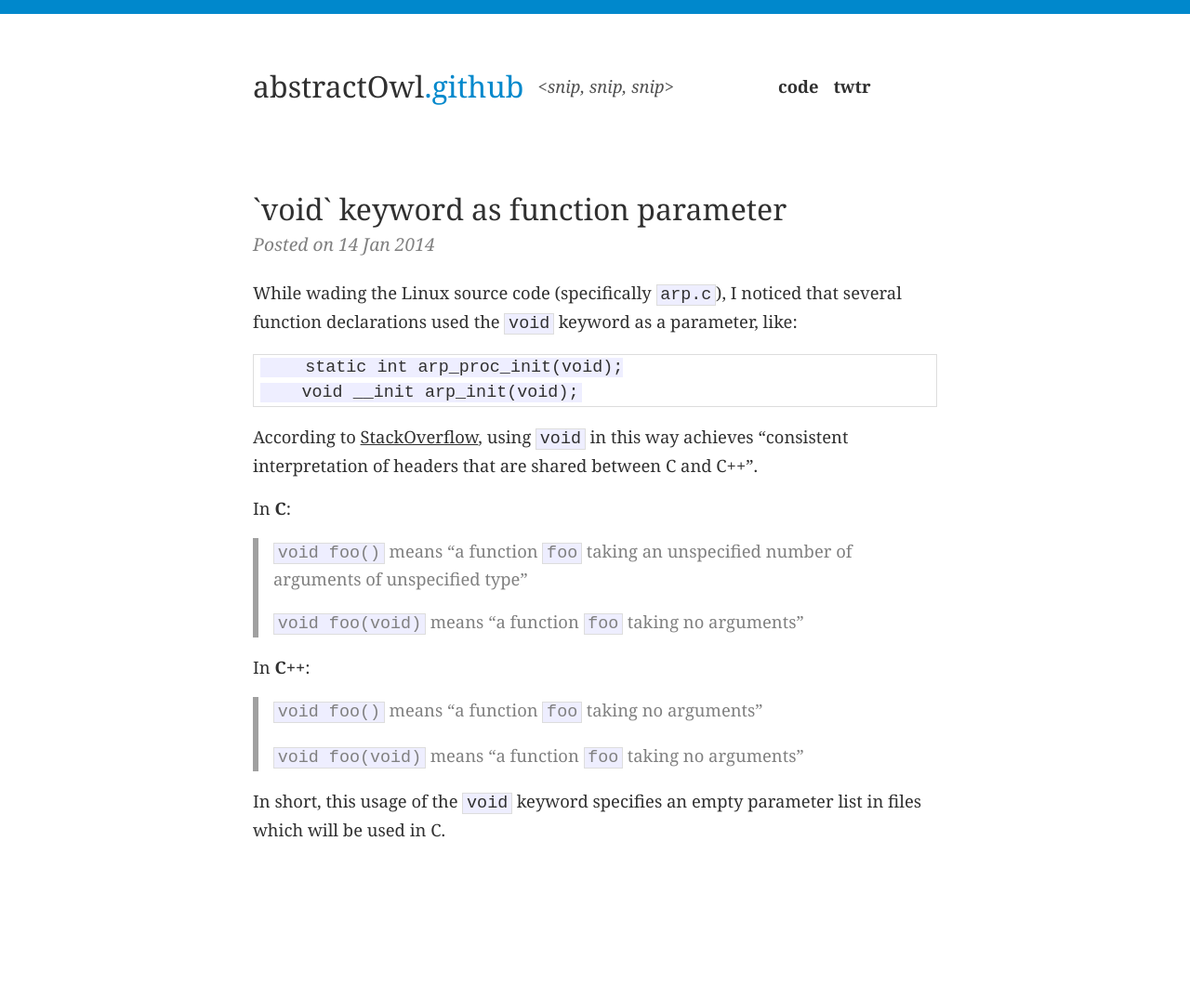
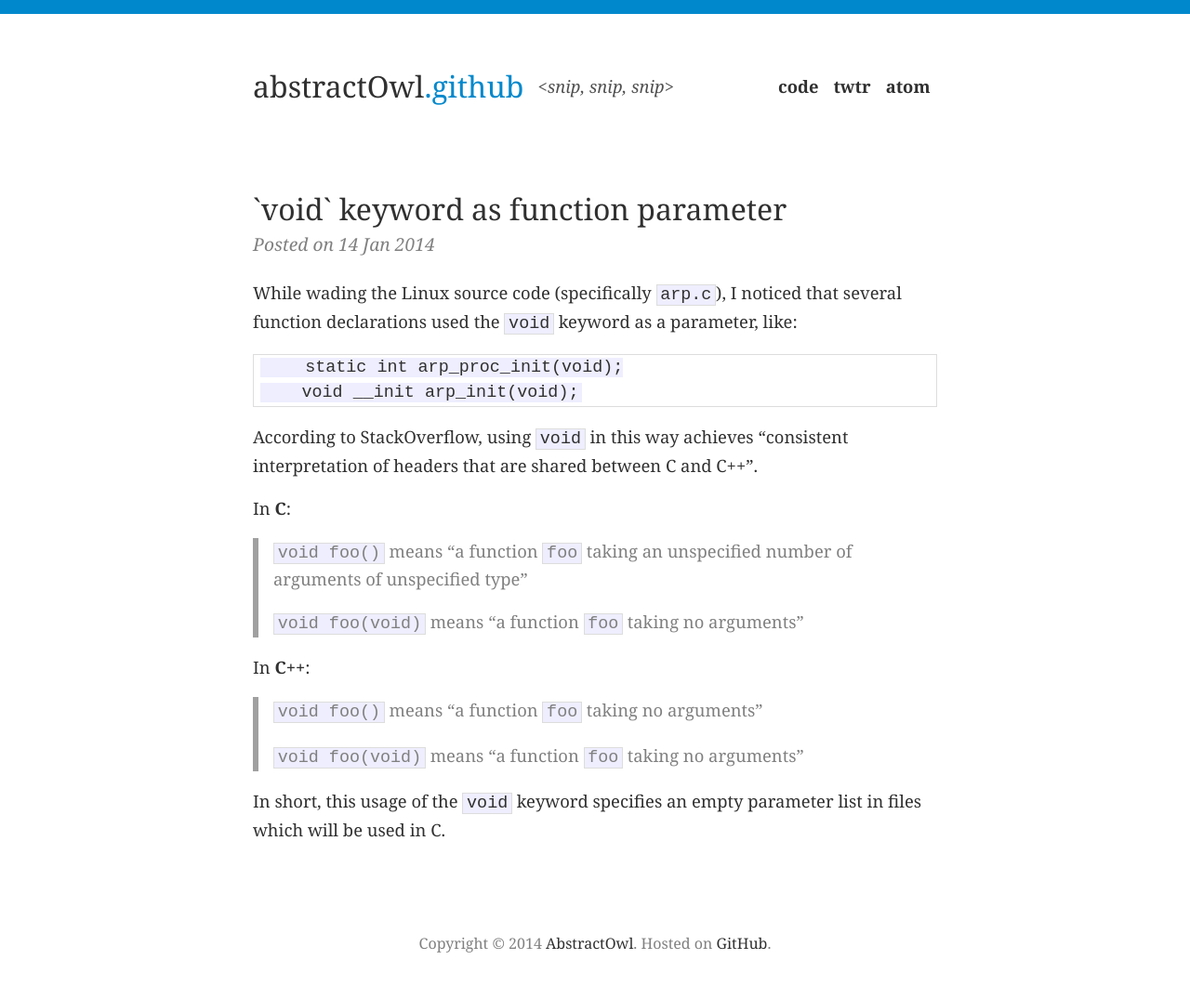
Before and after one commit to abstractOwl/abstractOwl.github.io, a Jekyll site: the page built from index.html, in a window 1280 px wide. Shown: the whole page at 93% size. Built offline with Jekyll 4.4.1, drawn with Linux system fonts in a browser that asks for light colours; Markdown is read by kramdown in place of the engine named in the settings; the list of posts is cut into pages by our own code; before the commit the page ends 1051 px from its top, so only the background shows below that.

Commit message:
Added footer

```diff
--- a/_layouts/default.html
+++ b/_layouts/default.html
@@ -3,7 +3,9 @@
     <head>
         <meta charset="utf-8">
         <meta http-equiv="X-UA-Compatible" content="IE=edge,chrome=1">
-        <title>{{ page.title }}</title>
+        <title>
+            {% if page.title %}{{ page.title }} | {% endif %}{{site.name}}
+        </title>
         <meta name="viewport" content="width=device-width">
 
         <link rel="icon" href="/favicon.ico">
@@ -28,12 +30,17 @@
                 <em>{{ site.tagline }}</em>
                 <a class="extra" href="https://github.com/abstractOwl">code</a>
                 <a class="extra" href="https://twitter.com/mochapowered">twtr</a>
+                <a class="extra" href="/atom.xml">atom</a>
             </div>
 
             <div class="container content">
               {{ content }}
             </div>
         </div>
+            <footer>
+                Copyright &copy; 2014 <a href="http://luminously.net">AbstractOwl</a>.
+                Hosted on <a href="https://github.com">GitHub</a>.
+            </footer>
 
         <script>
           (function(i,s,o,g,r,a,m){i['GoogleAnalyticsObject']=r;i[r]=i[r]||function(){
--- a/css/main.css
+++ b/css/main.css
@@ -26,6 +26,7 @@ h1, h2, h3, h4, h5, h6 {
 
 
 h1 {
+  color: #303030;
   font-size: 2rem;
 }
 h2 {
@@ -43,8 +44,14 @@ h4, h5, h6 {
 
 p { margin: 1em 0; }
 
-a, a:visited { color: #303030; }
-a:hover      { color: #08C; }
+a, a:visited {
+  color: #303030;
+  text-decoration: none;
+}
+a:hover {
+  color: #08C;
+  text-decoration: underline;
+}
 
 blockquote {
   padding: 0 1rem;
@@ -120,6 +127,7 @@ main span {
 
 .title a:hover {
   color: #000;
+  text-decoration: none;
 }
 
 .header a.extra {
@@ -135,29 +143,9 @@ main span {
   color: #aaa;
 }
 
-.footer {
-  font-size: 80%;
-  margin-top: 4rem;
-  overflow: hidden;
-}
-
-.footer .contact {
-  float: left;
-  margin-right: 3em;
-}
-
-.footer .contact a {
-  color: #8085C1;
-}
-
-.footer .rss {
-  margin-top: 1.1em;
-  margin-right: -.2em;
-  float: right;
-}
-
-.footer .rss img {
-  border: 0;
+footer {
+  color: #808080;
+  font-size: 1rem;
 }
 
 /*****************************************************************************/
@@ -170,10 +158,12 @@ main span {
 article {
   margin: 3rem 0;
 }
-article h1 a {
+article h1 a, article h1 a:hover {
   font-weight: 400;
+}
+article h1 a:hover {
+  color: #08C;
   text-decoration: none;
-  color: #303030;
 }
 article .date {
   color: #808080;
```
Also changed, not shown: atom.xml (added, +28 -0 lines), 1 other file.
